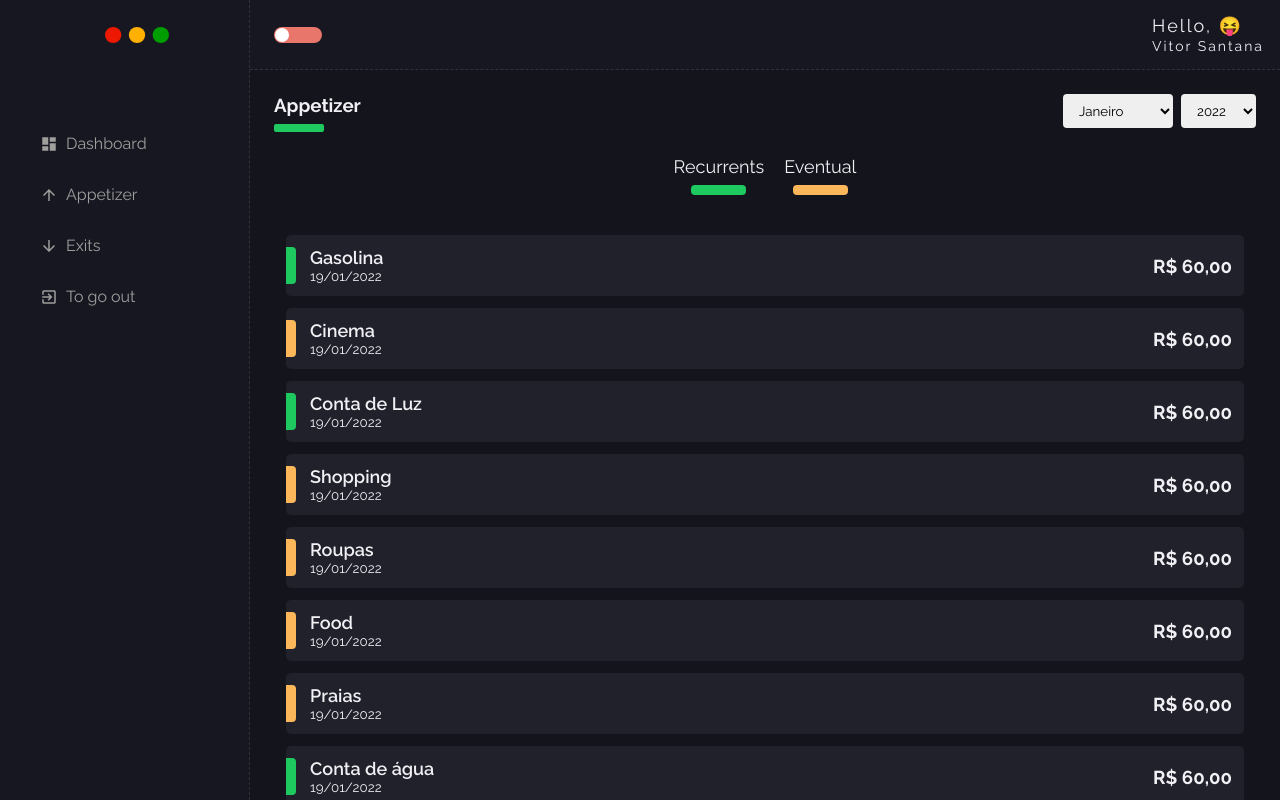
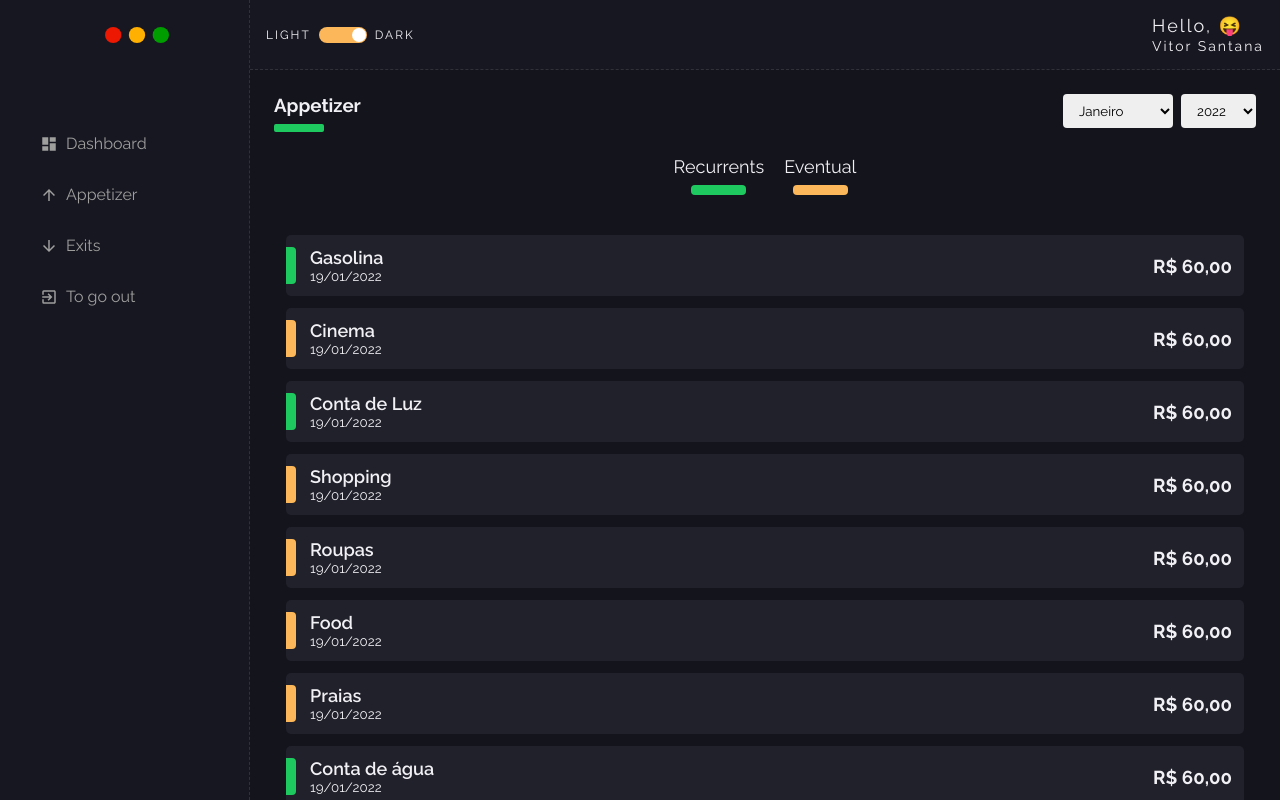
Before and after one commit to vitorSantanaDev/my-wallet-react, a React (Create React App) app: page /list/entry-balance in a window 1280 px wide. Built offline with nearby package versions, Linux system fonts and the light colour scheme.

Commit message:
✨ Implementing theme change functionality for our Toggle component.

```diff
--- a/src/components/MainHeader/MainHeader.tsx
+++ b/src/components/MainHeader/MainHeader.tsx
@@ -1,18 +1,34 @@
-import React, { useMemo } from "react";
+import React, { useMemo, useState } from "react";
+import { useTheme } from "../../hooks/theme";
 import emojis from "../../utils/emojis";
 import Toggle from "../Toggle/Toggle";
 import * as S from "./styles";
 
 const MainHeader: React.FC = () => {
 
+  const { theme, toggleTheme } = useTheme();
+  const [darkTheme, setDarkTheme] = useState(() =>
+    theme.title === "dark" ? true : false
+  );
+
   const emoji = useMemo(() => {
     const index = Math.floor(Math.random() * emojis.length)
     return emojis[index]
   }, [])
 
+  const handleChangeTheme = () => {
+    setDarkTheme(!darkTheme)
+    toggleTheme()
+  }
+
   return (
     <S.MainHeaderElement>
-      <Toggle />
+      <Toggle
+        labelLeft="Light"
+        labelRight="Dark"
+        checked={darkTheme}
+        onChange={handleChangeTheme}
+      />
       <S.ProfileWrapper>
       <S.WelcomeWrapper>Hello, {emoji}</S.WelcomeWrapper>
       <S.UserWrapper>Vitor Santana</S.UserWrapper>
```
